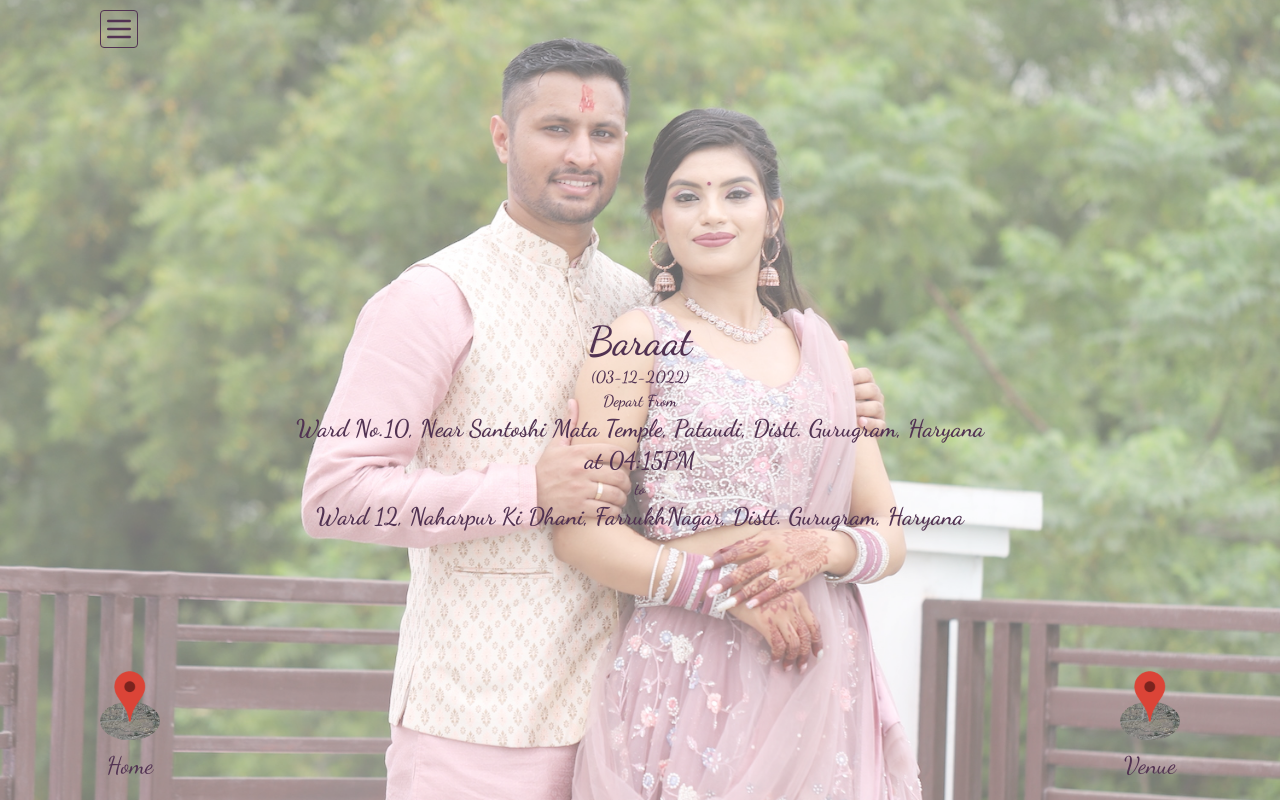
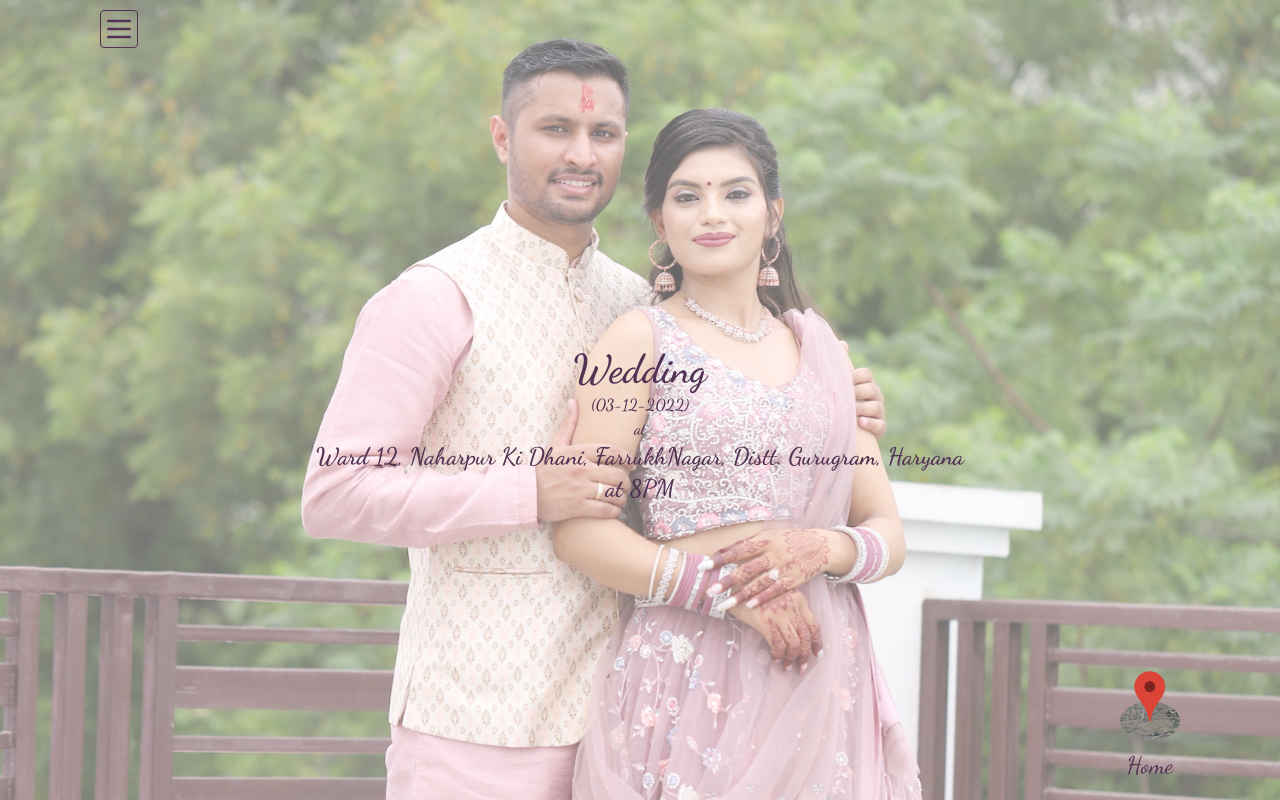
Before and after one commit to rao-karthik/wedding_card, a React (Create React App) app: page /baraat in a window 1280 px wide. Built offline with nearby package versions, Linux system fonts and the light colour scheme.

Commit message:
ruby card

```diff
--- a/src/Components/Baraat/index.jsx
+++ b/src/Components/Baraat/index.jsx
@@ -17,33 +17,18 @@ const Baraat = () => {
     <>
       {' '}
       <div className='main_container'>
-        <div className='title'>Baraat</div>
+        <div className='title'>Wedding</div>
         <div className='other_details'>
           <p>(03-12-2022)</p>
-          <p>Depart From</p>
-        </div>
-        <div className='address'>
-          Ward No.10, Near Santoshi Mata Temple, Pataudi, Distt.
-          Gurugram, Haryana <br />
-          at 04:15PM
-        </div>
-
-        <div className='other_details'>
-          <p>to</p>
+          <p>at</p>
         </div>
 
         <div className='address'>
-          Ward 12, Naharpur Ki Dhani, FarrukhNagar, Distt. Gurugram, Haryana
+          Ward 12, Naharpur Ki Dhani, FarrukhNagar, Distt. Gurugram, Haryana <br />
+          at 8PM
         </div>
       </div>
-      <div className='map' onClick={goToLoc}>
-        <img src={locGif} className='location' alt='' />
-        <div>
-          <img src={map} className='map_img' alt='' />
-        </div>
-        <p>Venue</p>
-      </div>
-      <div className='home_loc' onClick={goToHome}>
+      <div className='map' onClick={goToHome}>
         <img src={locGif} className='location' alt='' />
         <div>
           <img src={map} className='map_img' alt='' />
--- a/src/Components/Sangeet/index.jsx
+++ b/src/Components/Sangeet/index.jsx
@@ -20,7 +20,7 @@ const Sangeet = () => {
         </div>
         <div className='address'>
           At our residence <br />
-          at 2PM
+          at 4PM
         </div>
         <div className='title' style={{marginTop: '40px'}}>Chak Bhat</div>
         <div className='other_details'>
@@ -28,7 +28,7 @@ const Sangeet = () => {
           <p>at</p>
         </div>
         <div className='address'>
-          at 4PM
+          at 5PM
         </div>
       </div>
       <div className='map' onClick={goToLoc}>
--- a/src/Components/constants.js
+++ b/src/Components/constants.js
@@ -1,6 +1,4 @@
 export const map_location = {
-  sangeet: 'https://goo.gl/maps/wEUrQXE4DAEetR9r8',
-  baraat: 'https://goo.gl/maps/8kfpy8qvkeqqsA236',
+  home: 'https://goo.gl/maps/8kfpy8qvkeqqsA236',
   lagan: 'https://goo.gl/maps/JiJJ5r81haDw9TQY8',
-  home: 'https://goo.gl/maps/izMYyWzgQT9U4vNeA',
 };
```
